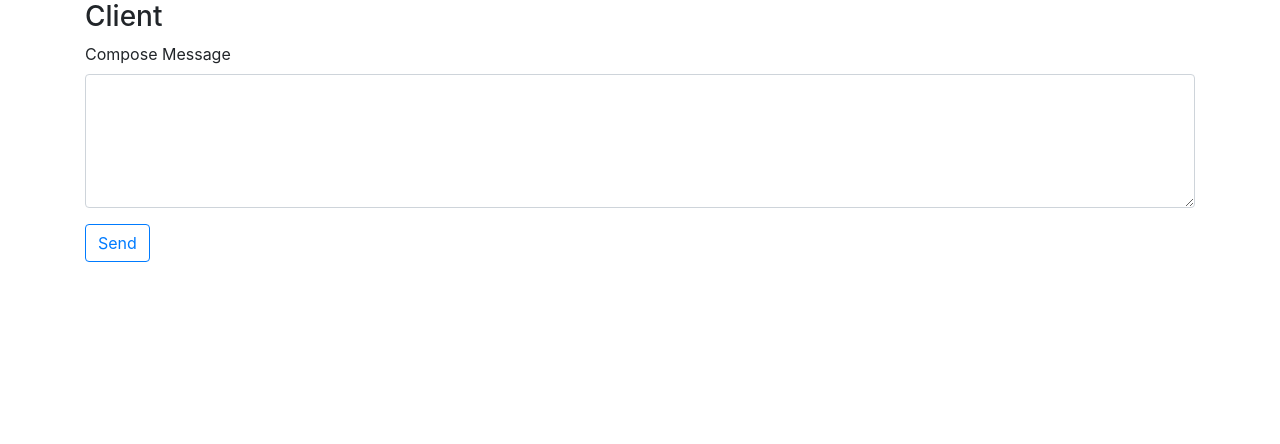
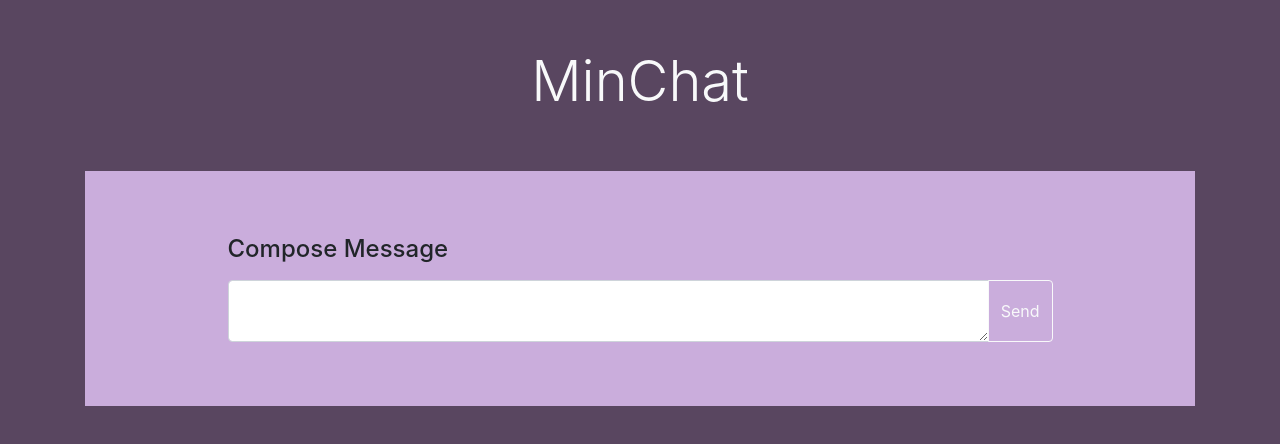
Before and after one commit to eignnx/min-chat, a plain HTML site: page src/client/index.html in a window 1280 px wide. Drawn offline with nearby package versions, Linux system fonts and the light colour scheme.

Commit message:
Make chat prettier

```diff
--- a/src/client/index.html
+++ b/src/client/index.html
@@ -9,22 +9,34 @@
 </head>
 <body>
     <div class="container">
-        <h3>Client</h3>
+        <div class="row my-5">
+            <div class="col text-center">
+                <h1 class="display-4 text-light">MinChat</h1>
+            </div>
+        </div>
 
         <div class="container" id="chat-history-window"></div>
 
-        <div class="form-group">
-            <label for="chat-text-area">Compose Message</label>
-            <textarea class="form-control" name="chat-text-box" id="chat-text-box" cols="30" rows="5"></textarea>
-
-        </div>
-        <div class="form-group">
-            <button type="button" class="btn btn-outline-primary" onclick="sendTextboxChatMessage()">
-                Send
-            </button>
+        <div class="jumbotron jumbotron-fluid my-accent-color">
+            <div class="row">
+                <div class="col"></div>
+                <div class="col-9">
+                    <label for="chat-text-box"><h4>Compose Message</h4></label>
+                    <div class="input-group">
+                        <textarea class="form-control" name="chat-text-box" id="chat-text-box" aria-label="With textarea"></textarea>
+                        <div class="input-group-append">
+                            <button type="button" class="btn btn-outline-light" onclick="sendTextboxChatMessage()">
+                                Send
+                            </button>
+                        </div>
+                    </div>
+                </div>
+                <div class="col"></div>
+            </div>
         </div>
     </div>
 
     <link rel="stylesheet" href="https://maxcdn.bootstrapcdn.com/bootstrap/4.0.0/css/bootstrap.min.css" integrity="sha384-Gn5384xqQ1aoWXA+058RXPxPg6fy4IWvTNh0E263XmFcJlSAwiGgFAW/dAiS6JXm" crossorigin="anonymous">
+    <link rel="stylesheet" href="style.css">
 </body>
 </html>
```
